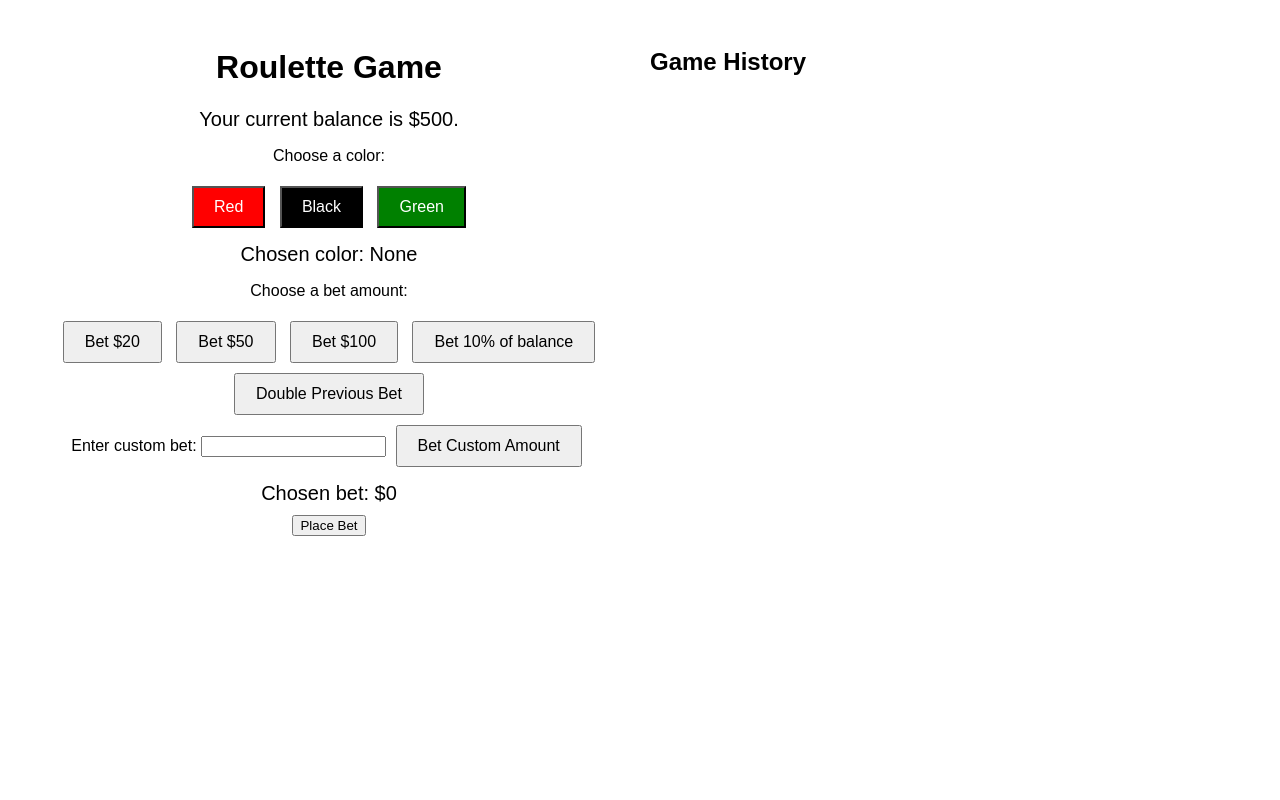
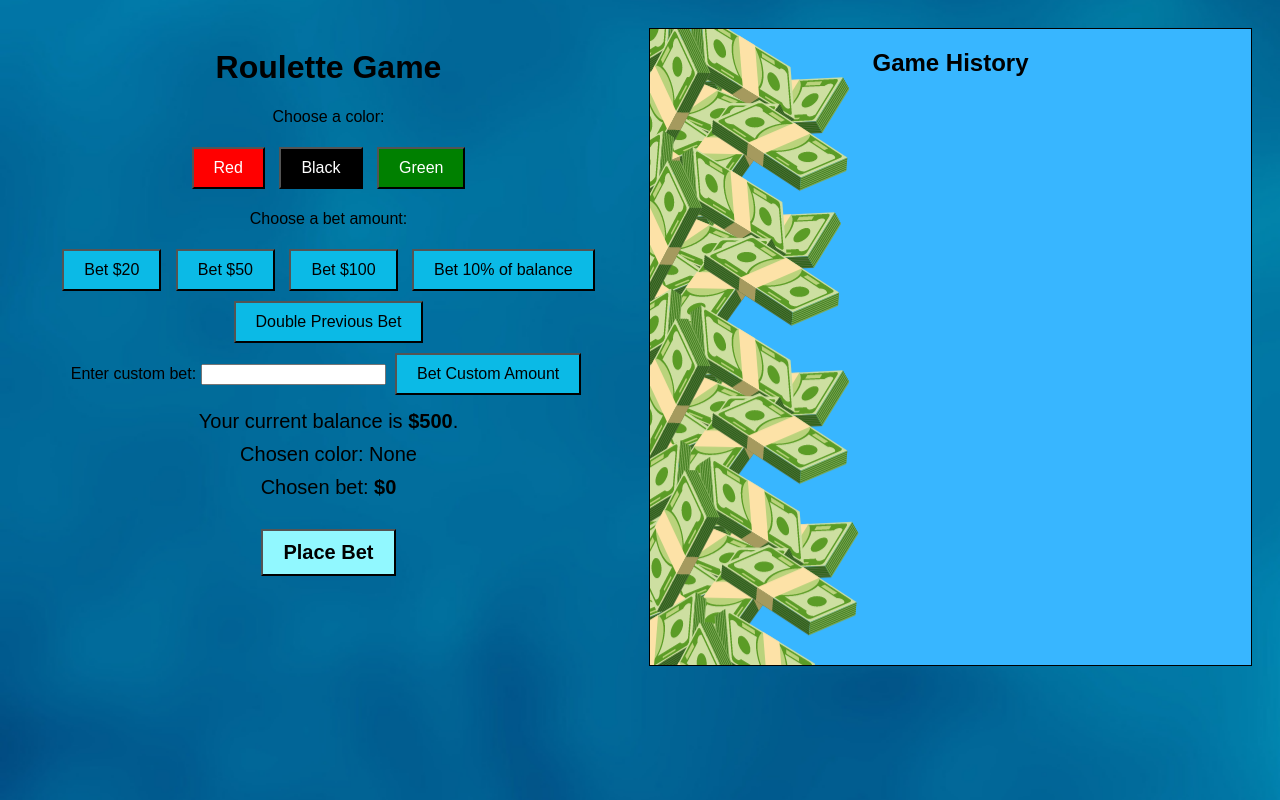
Before and after one commit to matiwan3/learning-testing, a plain HTML site: page Testing language - JavaScript/roulete app v1/index.html in a window 1280 px wide. Drawn offline with Linux system fonts and the light colour scheme.

Commit message:
game stable version

```diff
--- a/Testing language - JavaScript/roulete app v1/index.html
+++ b/Testing language - JavaScript/roulete app v1/index.html
@@ -1,3 +1,4 @@
+<!-- To start the app run it with live server -->
 <!DOCTYPE html>
 <html lang="en">
 <head>
@@ -9,7 +10,9 @@
             font-family: Arial, sans-serif;
             padding: 20px;
             display: flex;
-            justify-content: center;
+            background-image: url('background-body.png');
+            background-size: cover;
+            background-position: center;
         }
         .main {
             flex: 1;
@@ -23,6 +26,7 @@
             margin: 5px;
             padding: 10px 20px;
             font-size: 16px;
+            background-color: rgb(11, 186, 230)
         }
         .win-indicator {
             width: 50px;
@@ -31,9 +35,12 @@
             margin: 20px auto;
         }
         .history {
+            width: 2vh;
             flex: 1;
             margin-left: 20px;
             text-align: left;
+            border: solid black 1px;
+            background-image: url('background-history.png');
         }
         .history p {
             margin: 0;
@@ -43,6 +50,8 @@
             padding: 10px 0;
             display: flex;
             align-items: center;
+            margin: auto;
+            justify-content: center;
         }
         .history-ball {
             width: 20px;
@@ -54,12 +63,19 @@
             font-weight: bold;
             font-size: 24px;
         }
+        .place-bet-button {
+            padding: 10px 20px;
+            font-size: 20px;
+            background-color: rgb(145, 248, 255);
+            color: black;
+            margin-top: 20px;
+            font-weight: bold;
+        }
     </style>
 </head>
 <body>
     <div class="main">
         <h1>Roulette Game</h1>
-        <p id="balance">Your current balance is $500.</p>
 
         <div>
             <p>Choose a color:</p>
@@ -67,7 +83,6 @@
             <button class="color-button" onclick="chooseColor('black')" style="background-color: black; color: white;">Black</button>
             <button class="color-button" onclick="chooseColor('green')" style="background-color: green; color: white;">Green</button>
         </div>
-        <p id="chosenColor">Chosen color: None</p>
 
         <div>
             <p>Choose a bet amount:</p>
@@ -82,14 +97,19 @@
                 <button class="bet-button" onclick="chooseCustomBet()">Bet Custom Amount</button>
             </div>
         </div>
-        <p id="chosenBet">Chosen bet: $0</p>
+        <p id="balance">Your current balance is <strong>$500</strong>.</p>
+        <p id="chosenColor">Chosen color: None</p>
+        <p id="chosenBet">Chosen bet: <b>$0</b></p>
 
-        <button onclick="play()">Place Bet</button>
+        <button class="place-bet-button" onclick="play()">Place Bet</button>
         <p id="result"></p>
         <div id="winIndicator" class="win-indicator"></div>
     </div>
     <div class="history">
-        <h2>Game History</h2>
+        <div>
+            <h2 style="text-align: center;">Game History</h2>
+            <div id="historyContainer"></div>
+        </div>
         <div id="historyContainer"></div>
     </div>
     <script src="script.js"></script>
--- a/Testing language - JavaScript/roulete app v1/script.js
+++ b/Testing language - JavaScript/roulete app v1/script.js
@@ -5,17 +5,16 @@ let previousBet = 0;
 
 function chooseColor(color) {
   chosenColor = color;
-  document.getElementById('chosenColor').innerText = `Chosen color: ${color}`;
+  document.getElementById('chosenColor').innerHTML = `Chosen color: <strong style="color: ${color}">${color}</strong>`;
 }
 
 function chooseBet(bet) {
   if (bet > balance) {
     alert('You do not have enough balance for this bet.');
-
     return;
   }
   chosenBet = bet;
-  document.getElementById('chosenBet').innerText = `Chosen bet: $${bet}`;
+  document.getElementById('chosenBet').innerHTML = `Chosen bet: <strong>$${bet}</strong>`;
 }
 
 function chooseCustomBet() {
@@ -85,7 +84,7 @@ function play() {
 
   previousBet = chosenBet;
   chosenBet = 0;
-  document.getElementById('balance').innerText = `Your current balance is $${balance}.`;
+  document.getElementById('balance').innerHTML = `Your current balance is <strong>$${balance}</strong>.`;
   document.getElementById('result').innerHTML = resultText;
   document.getElementById('chosenBet').innerText = 'Chosen bet: $0';
   document.getElementById('chosenColor').innerText = 'Chosen color: None';
@@ -98,7 +97,7 @@ function play() {
 
   if (balance <= 0) {
     alert('You have run out of money. Game over.');
-    document.getElementById('balance').innerText = 'Your current balance is $0.';
+    document.getElementById('balance').innerText = 'Your current balance is <strong>$0<strong>.';
     document.querySelector('button').disabled = true;
   }
 }
@@ -110,7 +109,7 @@ function updateHistory(result, bet, balance, winAmount) {
   historyItem.className = 'history-item';
   historyItem.innerHTML = `
         <div class="history-ball" style="background-color: ${result}"></div>
-        <p>Bet: $${bet} | Won: $${winAmount} | Balance: $${balance}</p>
+        <p>Bet: $${bet} | Won: $${winAmount} | Balance: <strong style="color: ${result === chosenColor ? 'green' : 'red'}">$${balance}</strong></p>
     `;
   historyContainer.appendChild(historyItem);
 }
```
Also changed, not shown: Testing language - JavaScript/roulete app v1/background-body.png (added), Testing language - JavaScript/roulete app v1/background-history.png (added), 1 other file.
